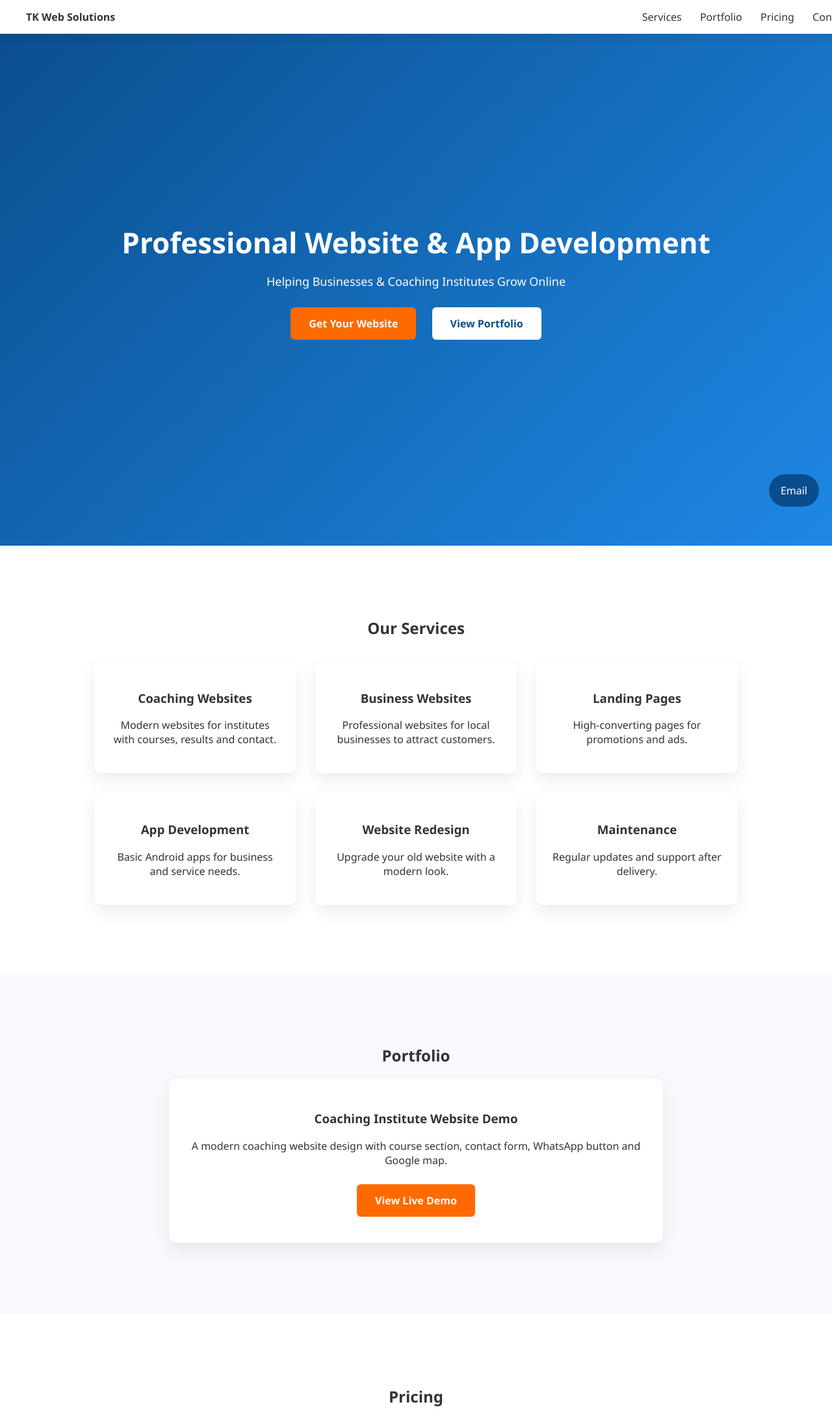
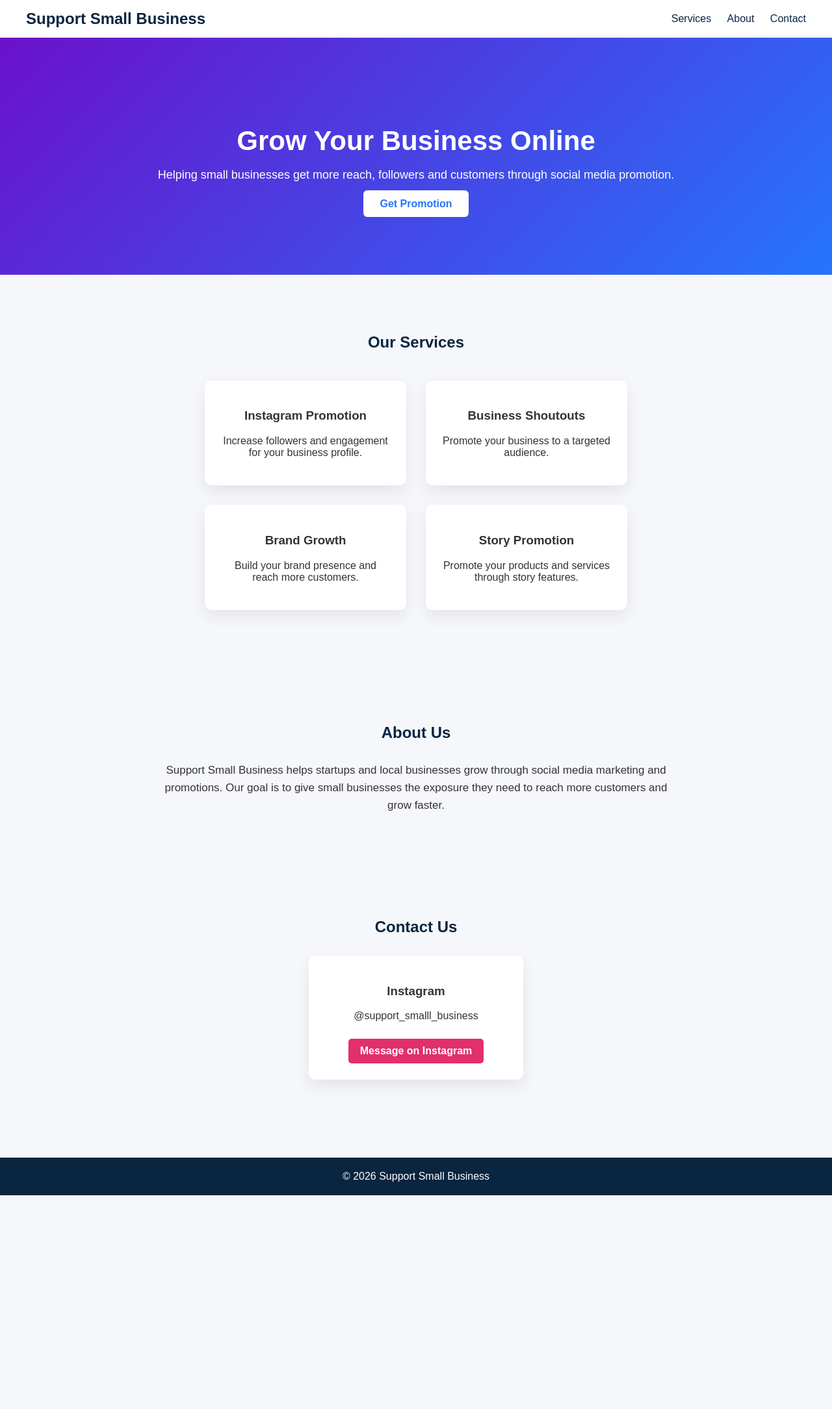
Before and after one commit to Tarunsinghgunesh/support_small_bussiness, a plain HTML site: page index.html in a window 1280 px wide. Shown: the top 2169 px of the page at 65% size. After the commit the page ends 1840 px from the top, so only its background shows below. Drawn offline with Linux system fonts and the light colour scheme.

Commit message:
Update index.html

```diff
--- a/index.html
+++ b/index.html
@@ -3,256 +3,207 @@
 <head>
 <meta charset="UTF-8">
 <meta name="viewport" content="width=device-width, initial-scale=1.0">
-<title>TK Web Solutions</title>
+
+<title>Support Small Business</title>
 
 <style>
 body{
 margin:0;
-font-family:Segoe UI, Arial;
-scroll-behavior:smooth;
+font-family:Arial, sans-serif;
 color:#333;
+background:#f5f7fb;
 }
 
 /* Navbar */
 .navbar{
-position:fixed;
-top:0;
-width:100%;
-background:white;
+background:#fff;
+padding:15px 40px;
 display:flex;
 justify-content:space-between;
-padding:15px 40px;
-box-shadow:0 2px 15px rgba(0,0,0,0.08);
-z-index:1000;
+align-items:center;
+box-shadow:0 2px 10px rgba(0,0,0,0.08);
 }
 
-.navbar nav a{
-margin:0 12px;
+.navbar h2{
+color:#0a2540;
+margin:0;
+}
+
+.navbar a{
 text-decoration:none;
-color:#333;
+color:#0a2540;
+margin-left:20px;
 font-weight:500;
 }
 
 /* Hero */
 .hero{
-height:100vh;
-background:linear-gradient(135deg,#0a4d8c,#1e88e5);
-display:flex;
-align-items:center;
-justify-content:center;
+background:linear-gradient(135deg,#6a11cb,#2575fc);
+color:white;
 text-align:center;
-color:white;
-padding:20px;
+padding:100px 20px;
 }
 
 .hero h1{
-font-size:44px;
+font-size:42px;
 margin-bottom:10px;
 }
 
 .hero p{
 font-size:18px;
+margin-bottom:25px;
 }
 
 .btn{
-padding:14px 28px;
-margin:10px;
+background:white;
+color:#2575fc;
+padding:12px 25px;
 border-radius:6px;
 text-decoration:none;
 font-weight:bold;
-display:inline-block;
-}
-
-.primary{
-background:#ff6a00;
-color:white;
-}
-
-.secondary{
-background:white;
-color:#0a4d8c;
 }
 
 /* Sections */
 .section{
-padding:90px 20px;
+padding:70px 20px;
 text-align:center;
 }
 
-.light{
-background:#f7f9fc;
+.section h2{
+color:#0a2540;
+margin-bottom:30px;
 }
 
-/* Grid */
+/* Services */
 .grid{
 display:flex;
 flex-wrap:wrap;
 justify-content:center;
-max-width:1100px;
+max-width:1000px;
 margin:auto;
 }
 
-/* Cards */
 .card{
+background:white;
+padding:25px;
+margin:15px;
 width:260px;
-margin:15px;
-padding:25px;
-background:white;
+border-radius:10px;
 box-shadow:0 10px 25px rgba(0,0,0,0.08);
-border-radius:10px;
-transition:0.3s;
 }
 
-.card:hover{
-transform:translateY(-8px);
+/* About */
+.about{
+max-width:800px;
+margin:auto;
+font-size:17px;
+line-height:1.6;
 }
 
-/* Portfolio Box */
-.portfolio{
+/* Contact */
+.contact-card{
 background:white;
-padding:30px;
-margin:20px auto;
-max-width:700px;
+padding:25px;
+border-radius:10px;
+width:280px;
+margin:auto;
 box-shadow:0 10px 25px rgba(0,0,0,0.08);
-border-radius:10px;
 }
 
-/* Pricing */
-.price{
-font-size:22px;
-color:#0a4d8c;
+.contact-btn{
+display:inline-block;
+margin-top:10px;
+padding:10px 18px;
+background:#E1306C;
+color:white;
+text-decoration:none;
+border-radius:5px;
 font-weight:bold;
 }
 
 /* Footer */
 footer{
-background:#0a4d8c;
+background:#0a2540;
 color:white;
-padding:30px;
 text-align:center;
-}
-
-/* Floating Email */
-.float{
-position:fixed;
-bottom:20px;
-right:20px;
-background:#0a4d8c;
-color:white;
-padding:14px 18px;
-border-radius:50px;
-text-decoration:none;
+padding:20px;
+margin-top:50px;
 }
 </style>
 </head>
 
 <body>
 
-<header class="navbar">
-<div><b>TK Web Solutions</b></div>
-<nav>
+<!-- Navbar -->
+<div class="navbar">
+<h2>Support Small Business</h2>
+<div>
 <a href="#services">Services</a>
-<a href="#portfolio">Portfolio</a>
-<a href="#pricing">Pricing</a>
+<a href="#about">About</a>
 <a href="#contact">Contact</a>
-</nav>
-</header>
+</div>
+</div>
 
+<!-- Hero -->
 <section class="hero">
-<div>
-<h1>Professional Website & App Development</h1>
-<p>Helping Businesses & Coaching Institutes Grow Online</p>
-<a href="#contact" class="btn primary">Get Your Website</a>
-<a href="#portfolio" class="btn secondary">View Portfolio</a>
-</div>
+<h1>Grow Your Business Online</h1>
+<p>Helping small businesses get more reach, followers and customers through social media promotion.</p>
+<a href="#contact" class="btn">Get Promotion</a>
 </section>
 
+<!-- Services -->
 <section id="services" class="section">
 <h2>Our Services</h2>
+
 <div class="grid">
 <div class="card">
-<h3>Coaching Websites</h3>
-<p>Modern websites for institutes with courses, results and contact.</p>
+<h3>Instagram Promotion</h3>
+<p>Increase followers and engagement for your business profile.</p>
 </div>
 
 <div class="card">
-<h3>Business Websites</h3>
-<p>Professional websites for local businesses to attract customers.</p>
+<h3>Business Shoutouts</h3>
+<p>Promote your business to a targeted audience.</p>
 </div>
 
 <div class="card">
-<h3>Landing Pages</h3>
-<p>High-converting pages for promotions and ads.</p>
+<h3>Brand Growth</h3>
+<p>Build your brand presence and reach more customers.</p>
 </div>
 
 <div class="card">
-<h3>App Development</h3>
-<p>Basic Android apps for business and service needs.</p>
-</div>
-
-<div class="card">
-<h3>Website Redesign</h3>
-<p>Upgrade your old website with a modern look.</p>
-</div>
-
-<div class="card">
-<h3>Maintenance</h3>
-<p>Regular updates and support after delivery.</p>
+<h3>Story Promotion</h3>
+<p>Promote your products and services through story features.</p>
 </div>
 </div>
 </section>
 
-<section id="portfolio" class="section light">
-<h2>Portfolio</h2>
+<!-- About -->
+<section id="about" class="section">
+<h2>About Us</h2>
+<div class="about">
+Support Small Business helps startups and local businesses grow through social media marketing and promotions.
+Our goal is to give small businesses the exposure they need to reach more customers and grow faster.
+</div>
+</section>
 
-<div class="portfolio">
-<h3>Coaching Institute Website Demo</h3>
-<p>A modern coaching website design with course section, contact form, WhatsApp button and Google map.</p>
-<a href="PASTE-YOUR-ACHIEVERS-DEMO-LINK" target="_blank" class="btn primary">
-View Live Demo
+<!-- Contact -->
+<section id="contact" class="section">
+<h2>Contact Us</h2>
+
+<div class="contact-card">
+<h3>Instagram</h3>
+<p>@support_smalll_business</p>
+<a href="https://www.instagram.com/support_smalll_business" target="_blank" class="contact-btn">
+Message on Instagram
 </a>
 </div>
 
 </section>
 
-<section id="pricing" class="section">
-<h2>Pricing</h2>
-
-<div class="grid">
-
-<div class="card">
-<h3>Starter Package</h3>
-<p class="price">Starting ₹7,000</p>
-<p>Responsive Design<br>
-Contact Form<br>
-WhatsApp Integration<br>
-Google Map</p>
-</div>
-
-<div class="card">
-<h3>Business Package</h3>
-<p class="price">₹10,000 – ₹15,000</p>
-<p>Multi-page Website<br>
-Advanced Design<br>
-Gallery Section<br>
-Technical Support</p>
-</div>
-
-</div>
-</section>
-
-<section id="contact" class="section light">
-<h2>Contact</h2>
-<p>Email: tkwebsolution1301@gmail.com</p>
-<p>Location: Bharatpur, Rajasthan</p>
-<p>Available for Coaching Institutes, Schools, Businesses & Startups</p>
-</section>
-
 <footer>
-© 2026 TK Web Solutions | Web & App Development
+© 2026 Support Small Business
 </footer>
-
-<a href="mailto:tkwebsolution1301@gmail.com" class="float">Email</a>
 
 </body>
 </html>
```
